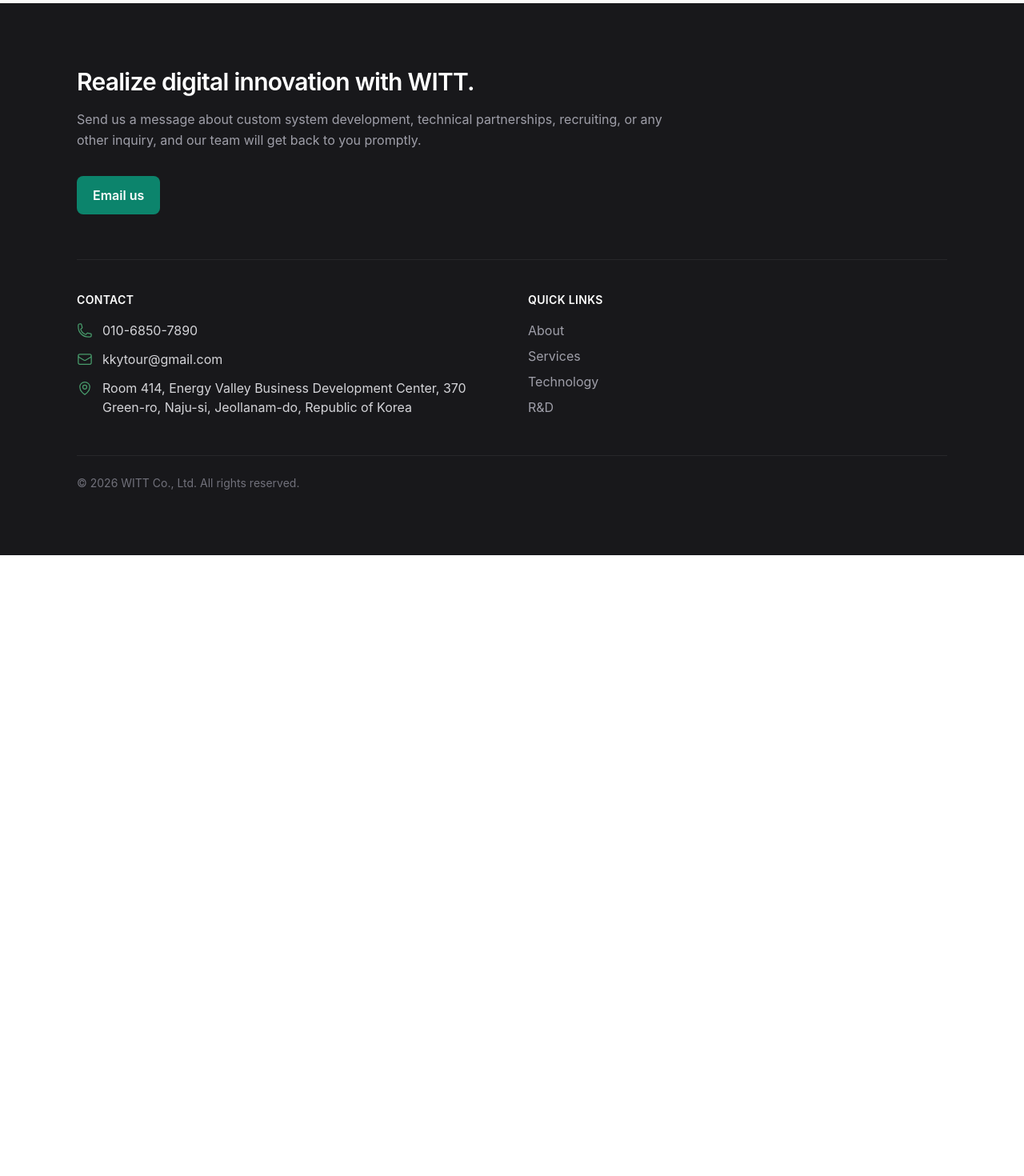
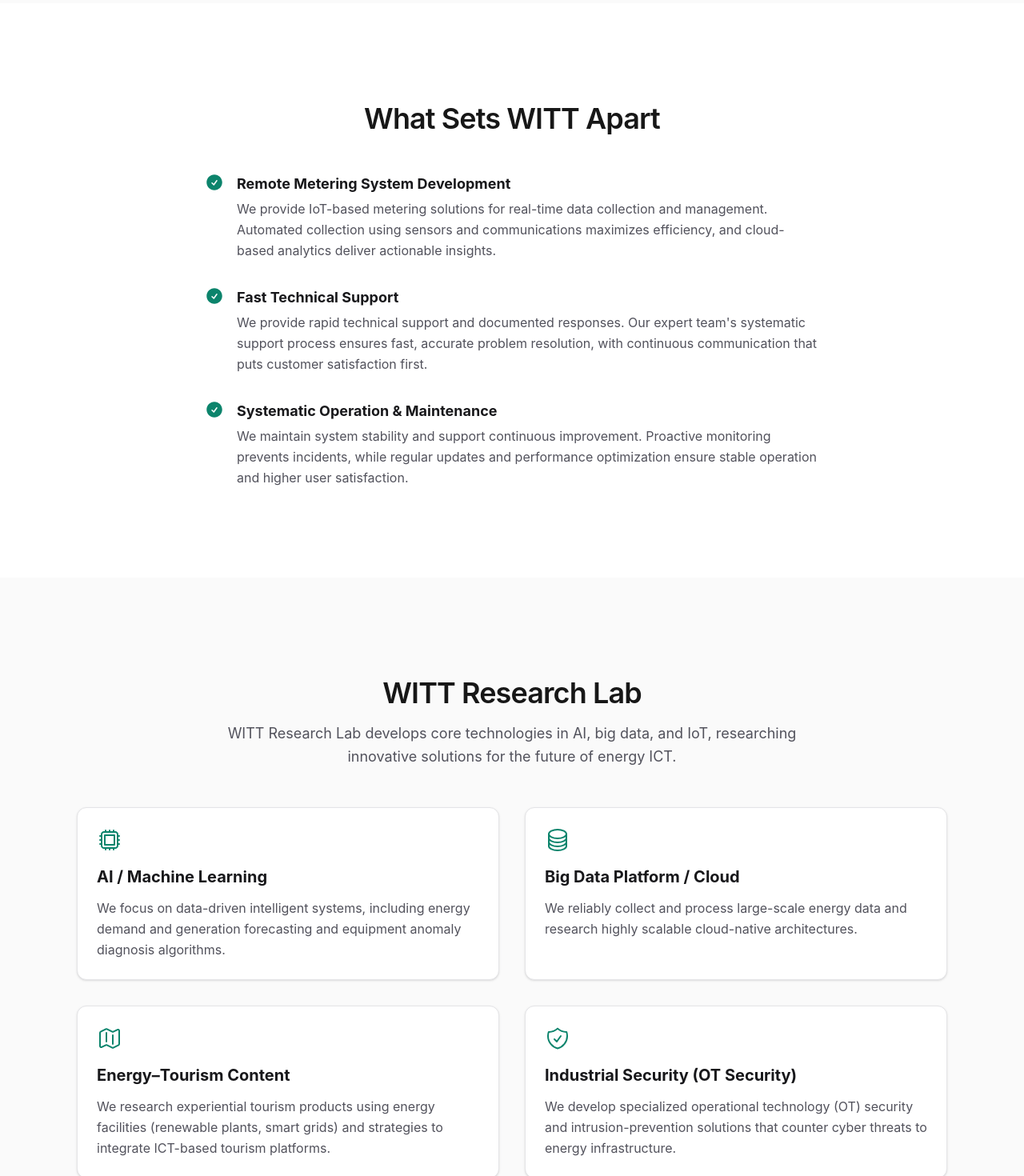
Before and after one commit to witt-company/witt-homepage, a Next.js app: page /en in a window 1280 px wide. Shown: the part 2060-3530 px from the top of the page at 80% size. Before the commit the page ends 2754 px from the top, so only its background shows below. Built offline with nearby package versions, Linux system fonts and the light colour scheme; a web font is replaced by a local one.

Commit message:
feat: add research section

```diff
--- a/src/app/[locale]/page.tsx
+++ b/src/app/[locale]/page.tsx
@@ -2,7 +2,9 @@
 
 import { About } from "@/components/sections/About";
 import { Hero } from "@/components/sections/Hero";
+import { Research } from "@/components/sections/Research";
 import { Services } from "@/components/sections/Services";
+import { Technology } from "@/components/sections/Technology";
 import { hasLocale } from "@/i18n/config";
 import { getDictionary } from "@/i18n/dictionaries";
 
@@ -20,6 +22,8 @@
       <Hero content={dict.hero} />
       <About content={dict.about} />
       <Services content={dict.services} />
+      <Technology content={dict.technology} />
+      <Research content={dict.research} />
     </main>
   );
 }
--- /dev/null
+++ b/src/components/sections/Research.tsx
@@ -0,0 +1,45 @@
+import {
+  CircleStackIcon,
+  CpuChipIcon,
+  MapIcon,
+  ShieldCheckIcon,
+} from "@heroicons/react/24/outline";
+
+import { Card } from "@/components/ui/Card";
+import { Container } from "@/components/ui/Container";
+import { Section } from "@/components/ui/Section";
+import { SectionHeading } from "@/components/ui/SectionHeading";
+import type { Dictionary } from "@/i18n/types";
+
+const ICONS = [CpuChipIcon, CircleStackIcon, MapIcon, ShieldCheckIcon];
+
+type ResearchProps = {
+  content: Dictionary["research"];
+};
+
+export function Research({ content }: ResearchProps) {
+  return (
+    <Section id="research" tone="muted">
+      <Container>
+        <SectionHeading
+          title={content.heading}
+          subtitle={content.subtitle}
+          align="center"
+        />
+        <div className="mt-12 grid gap-8 sm:grid-cols-2">
+          {content.areas.map((area, i) => {
+            const Icon = ICONS[i % ICONS.length];
+            return (
+              <Card
+                key={area.title}
+                icon={<Icon className="h-8 w-8" />}
+                title={area.title}
+                body={area.body}
+              />
+            );
+          })}
+        </div>
+      </Container>
+    </Section>
+  );
+}
--- /dev/null
+++ b/src/components/sections/Technology.tsx
@@ -0,0 +1,28 @@
+import { Container } from "@/components/ui/Container";
+import { FeatureItem } from "@/components/ui/FeatureItem";
+import { Section } from "@/components/ui/Section";
+import { SectionHeading } from "@/components/ui/SectionHeading";
+import type { Dictionary } from "@/i18n/types";
+
+type TechnologyProps = {
+  content: Dictionary["technology"];
+};
+
+export function Technology({ content }: TechnologyProps) {
+  return (
+    <Section id="technology" tone="default">
+      <Container>
+        <SectionHeading title={content.heading} align="center" />
+        <div className="mx-auto mt-12 grid max-w-3xl gap-8">
+          {content.features.map((feature) => (
+            <FeatureItem
+              key={feature.title}
+              title={feature.title}
+              body={feature.body}
+            />
+          ))}
+        </div>
+      </Container>
+    </Section>
+  );
+}
```
